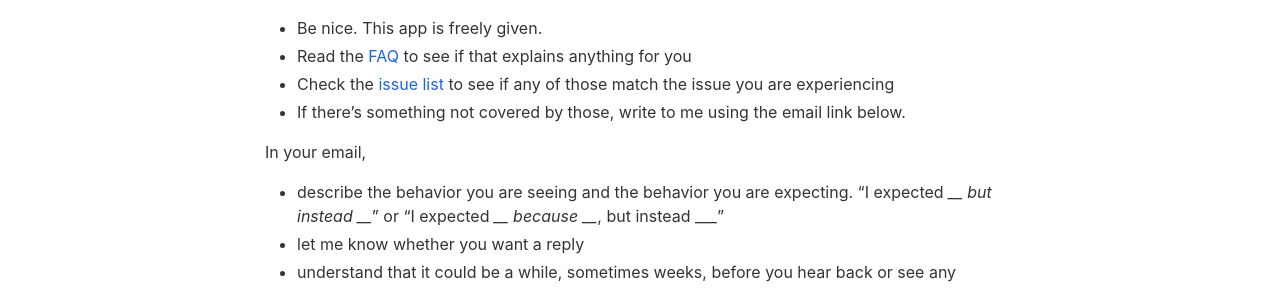
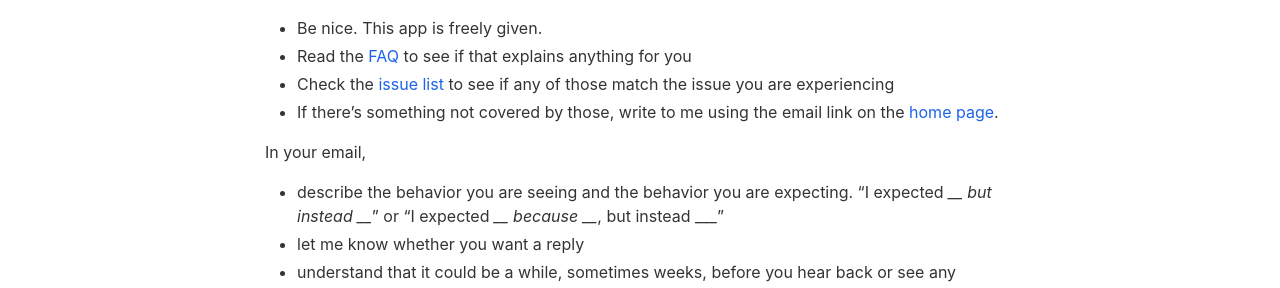
Before and after one commit to wbreeze/ShipsClock, a Jekyll site: the page built from docs/_pages/support.md, in a window 1280 px wide. Shown: the part 236-524 px from the top of the page. Built offline with Jekyll 4.4.1, drawn with Linux system fonts in a browser that asks for light colours; nearby versions of some CDN libraries.

Commit message:
Correct source for email address

```diff
--- a/docs/_pages/support.md
+++ b/docs/_pages/support.md
@@ -14,7 +14,7 @@ Please:
 - Check the [issue list](https://github.com/wbreeze/ShipsClock/issues)
   to see if any of those match the issue you are experiencing
 - If there's something not covered by those,
-  write to me using the email link below.
+  write to me using the email link on the [home page](/ShipsClock/).
 
 In your email,
 - describe the behavior you are seeing and the behavior you are
```
